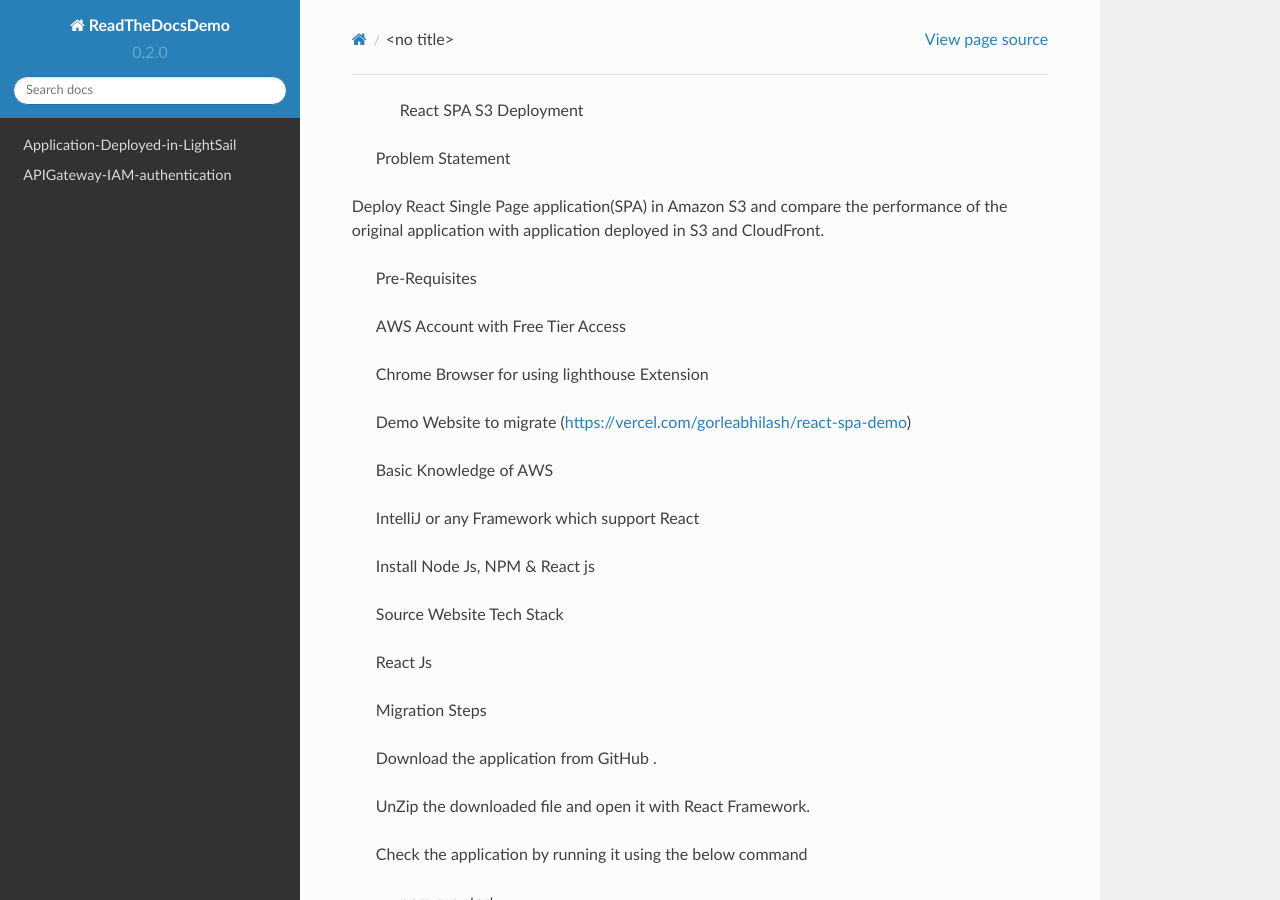
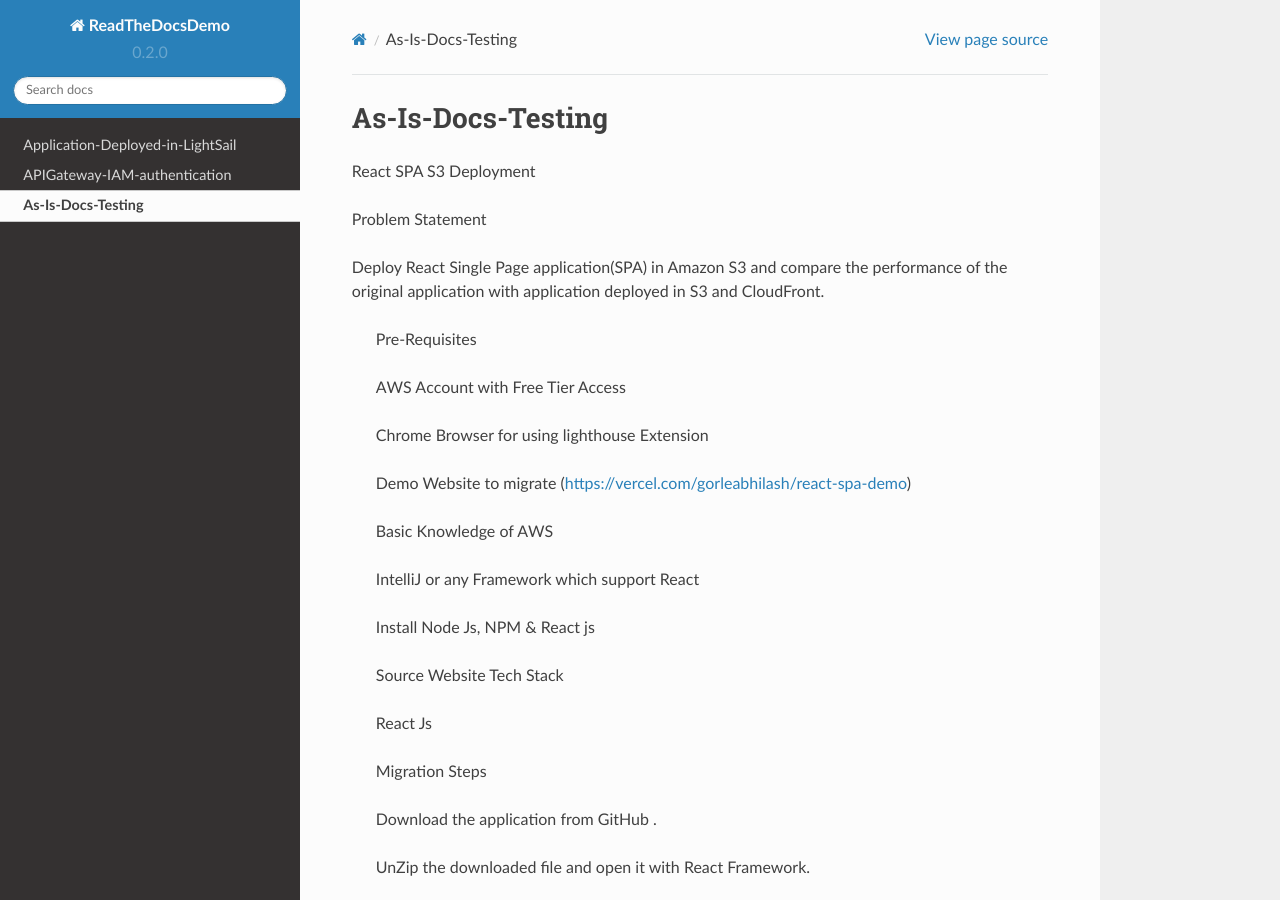
Before and after one commit to prabhakarit/read-the-docs-test, a Sphinx documentation site: the page built from docs/source/As-Is-Docs-Testing.rst, in a window 1280 px wide and 900 px high. Built offline with Sphinx 7.4.7 and the Read the Docs theme 2.0.0, drawn with Linux system fonts in a browser that asks for light colours.

Commit message:
Update As-Is-Docs-Testing.rst

```diff
--- a/docs/source/As-Is-Docs-Testing.rst
+++ b/docs/source/As-Is-Docs-Testing.rst
@@ -1,12 +1,11 @@
-               React SPA S3 Deployment
+As-Is-Docs-Testing
+=====
 
+.. _react-spa:
 
+React SPA S3 Deployment
 
-
-
-
-
-    Problem Statement
+Problem Statement
 
 
 
```
